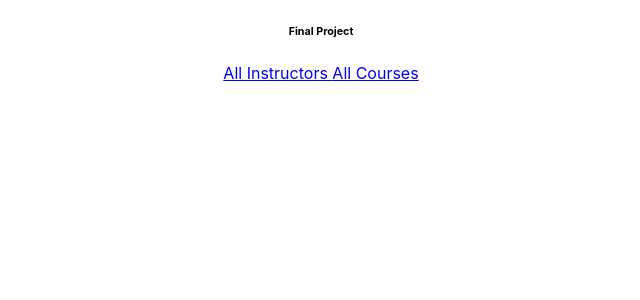
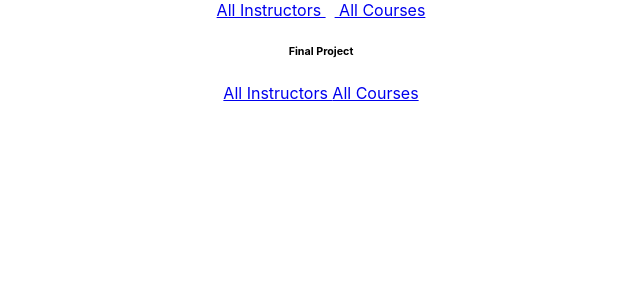
Before and after one commit to Twahiduddin/WebDevFinal, a React (Create React App) app: page / in a window 1280 px wide. Shown: the top 300 px of the page, without its empty margins (319-959 px from the left). Built offline with nearby package versions, Linux system fonts and the light colour scheme.

Commit message:
Added all the routes and dependencies for app.js, even though for some of the routes the containers and views aren't created yet. This is because once I do create them it'll be easier to just connect to the routes.

```diff
--- a/src/App.js
+++ b/src/App.js
@@ -1,7 +1,7 @@
 import "./App.css";
 
 //Router
-import { Switch, Route } from "react-router-dom";
+import { Switch, Route, Link } from "react-router-dom";
 //Components
 import {
   HomePageContainer,
@@ -9,8 +9,11 @@ import {
   CourseContainer,
   AllInstructorsContainer,
   AllCoursesContainer,
-  NewCourseContainer
-} from './components/containers';
+  NewCourseContainer,
+} from "./components/containers";
+import NewInstructorComponent from "./components/containers/NewInstructorComponent";
+import EditCourseContainer from "./components/containers/EditCourseContainer";
+import EditInstructorContainer from "./components/containers/EditInstructorContainer";
 
 // if you create separate components for adding/editing
 // a student or instructor, make sure you add routes to those
@@ -19,6 +22,10 @@ import {
 const App = () => {
   return (
     <div className="App">
+      <div>
+        <Link to={"/instructors"}> All Instructors </Link>&nbsp;&nbsp;
+        <Link to={"/courses"}> All Courses </Link>
+      </div>
       <Switch>
         <Route exact path="/" component={HomePageContainer} />
         <Route exact path="/instructors" component={AllInstructorsContainer} />
@@ -26,10 +33,16 @@ const App = () => {
         <Route exact path="/courses" component={AllCoursesContainer} />
         <Route exact path="/newcourse" component={NewCourseContainer} />
         <Route exact path="/course/:id" component={CourseContainer} />
-
+        <Route exact path="/newinstructor" component={NewInstructorComponent} />
+        <Route exact path="/editcourse/:id" component={EditCourseContainer} />
+        <Route
+          exact
+          path="/editinstructor/:id"
+          component={EditInstructorContainer}
+        />
       </Switch>
     </div>
   );
-}
+};
 
 export default App;
```
